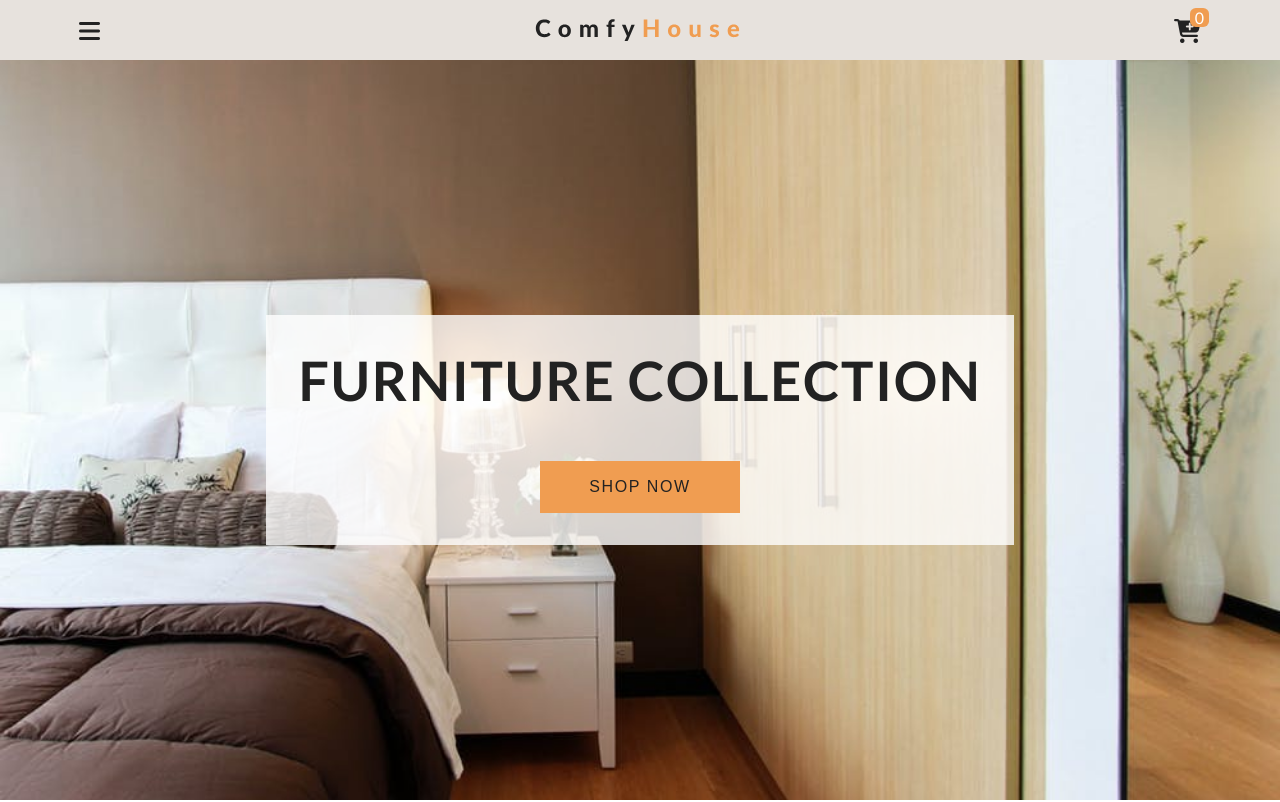
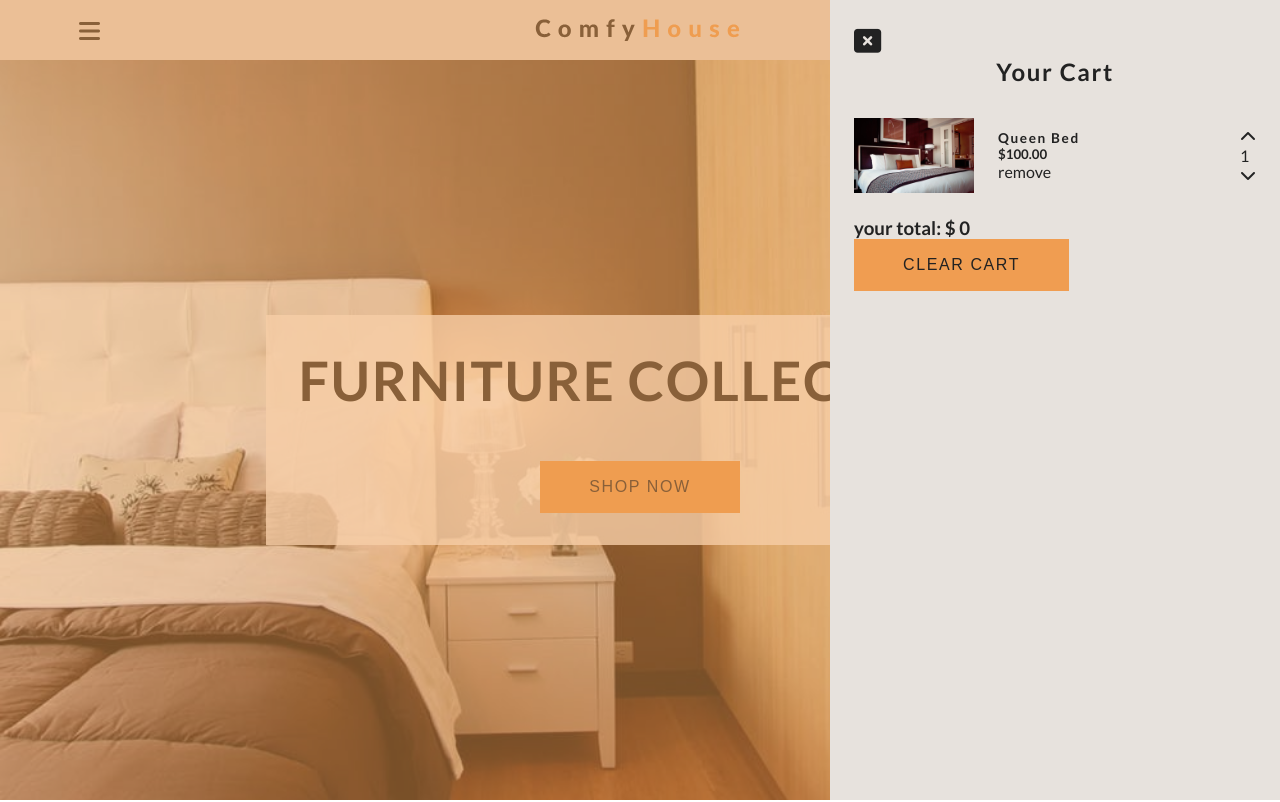
Before and after one commit to AswathyRajM/comfy-home, a plain HTML site: page index.html in a window 1280 px wide. Shown: the top 802 px of the page. Drawn offline with Linux system fonts and the light colour scheme.

Commit message:
cart header completed

```diff
--- a/index.html
+++ b/index.html
@@ -63,6 +63,40 @@
 
     <!-- ----------End of products--------- -->
 
+    <!-- --------------Cart----------------- -->
+    <div class="cart-overlay">
+      <div class="cart">
+        <span class="close-cart">
+          <i class="fa fa-window-close"></i>
+        </span>
+        <h2>your cart</h2>
+        <div class="cart-content">
+          <!-- ---------Cart item----------- -->
+          <div class="cart-item">
+            <img src="./images/product-1.jpeg" alt="product" />
+            <div>
+              <h4>queen bed</h4>
+              <h5>$100.00</h5>
+              <span class="remove-item">remove</span>
+            </div>
+            <div>
+              <i class="fas fa-chevron-up"></i>
+              <p class="item-amount">1</p>
+              <i class="fas fa-chevron-down"></i>
+            </div>
+          </div>
+          <!-- --------End of cart item-------- -->
+        </div>
+        <!-- ---------Cart footer----------- -->
+        <div class="cart-footer">
+          <h3>your total: $ <span class="cart-total">0</span></h3>
+          <button class="clear-cart banner-btn">clear cart</button>
+        </div>
+        <!-- ----------End of cart footer------- -->
+      </div>
+    </div>
+    <!-- --------------End of cart----------- -->
+
     <!------ Script ------>
     <script
       src="https://kit.fontawesome.com/2751e903ec.js"
--- a/style.css
+++ b/style.css
@@ -214,3 +214,82 @@ body {
 }
 
 /* --------------End of Products--------------- */
+
+/* --------------Cart------------------------- */
+.cart-overlay {
+    position: fixed;
+    top: 0;
+    right: 0;
+    width: 100%;
+    height: 100%;
+    transition: var(--mainTransition);
+    background-color: rgb(240, 157, 81, 0.5);
+    z-index: 2;
+    /* visibility: hidden; */
+}
+
+.transparentBcg {
+    visibility: visible;
+}
+
+.cart {
+    position: fixed;
+    top: 0;
+    right: 0;
+    width: 100%;
+    height: 100%;
+    overflow: scroll;
+    background: rgb(231, 226, 221);
+    padding: 1.5rem;
+    transition: var(--mainTransition);
+    /* transform: translateX(100%); */
+    z-index: 3;
+}
+
+.showCart {
+    transform: translateX(0);
+}
+
+@media screen and (min-width:768px) {
+    .cart {
+        width: 30vw;
+        min-width: 450px;
+    }
+}
+
+.close-cart {
+    font-size: 1.7rem;
+    cursor: pointer;
+}
+
+.cart h2 {
+    text-transform: capitalize;
+    text-align: center;
+    letter-spacing: var(--mainSpacing);
+    margin-bottom: 2rem;
+}
+
+/*---------- Cart Item -------------------- */
+.cart-item {
+    display: grid;
+    align-items: center;
+    grid-template-columns: auto 1fr auto;
+    grid-column-gap: 1.5rem;
+    margin: 1.5rem 0;
+}
+
+.cart-item img {
+    width: 120px;
+    height: 75px;
+}
+
+.cart-item h4 {
+    font-size: 0.85rem;
+    text-transform: capitalize;
+    letter-spacing: var(--mainSpacing);
+}
+
+
+/*---------- End of Cart Item -------------------- */
+
+/* ----------------End of Cart------------------ */
```
Also changed, not shown: main.css (+0 -73 lines).
